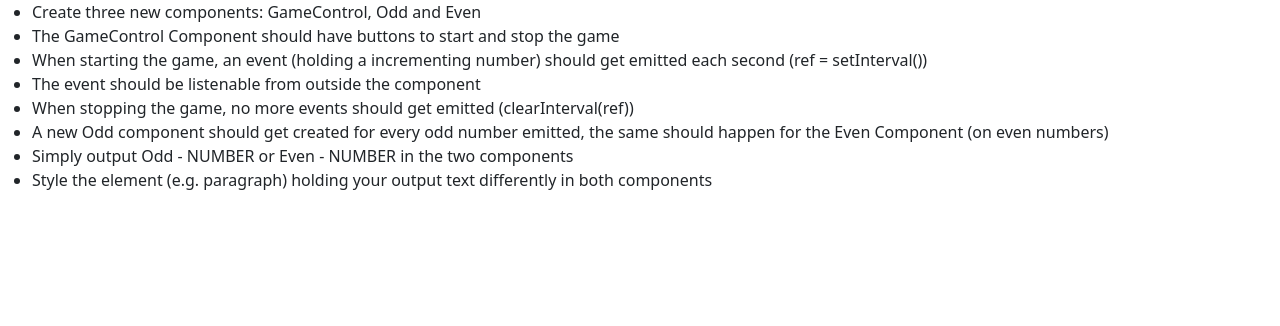
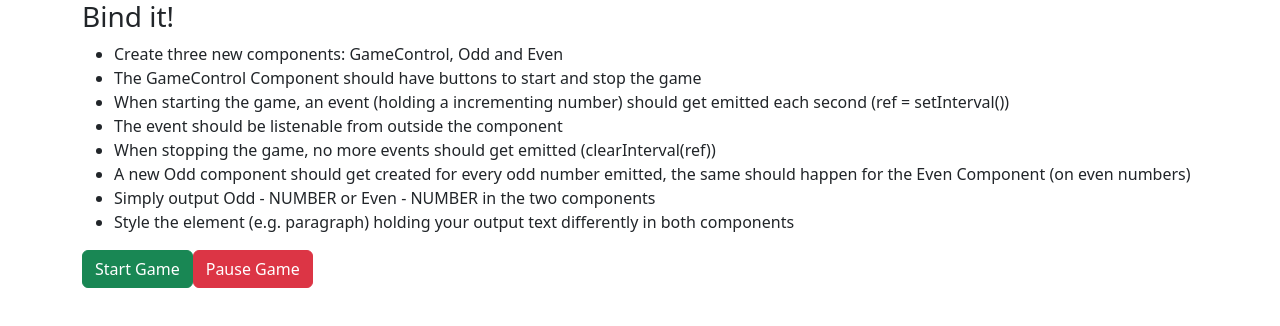
Before and after one commit to bekasturua/Angular--Task-4, an Angular app: page / in a window 1280 px wide. Shown: the top 326 px of the page. Built offline with nearby package versions, Linux system fonts and the light colour scheme.

Commit message:
add start game timer in console

```diff
--- a/src/app/app.component.html
+++ b/src/app/app.component.html
@@ -1,11 +1,16 @@
+<div class="container">
+  <div class="row">
+    <div class="col-xs-12">
+      <h3>Bind it!</h3>
       <ul>
         <li>Create three new components: GameControl, Odd and Even</li>
         <li>
-    The GameControl Component should have buttons to start and stop the game
+          The GameControl Component should have buttons to start and stop the
+          game
         </li>
         <li>
-    When starting the game, an event (holding a incrementing number) should get
-    emitted each second (ref = setInterval())
+          When starting the game, an event (holding a incrementing number)
+          should get emitted each second (ref = setInterval())
         </li>
         <li>The event should be listenable from outside the component</li>
         <li>
@@ -13,12 +18,24 @@
           (clearInterval(ref))
         </li>
         <li>
-    A new Odd component should get created for every odd number emitted, the
-    same should happen for the Even Component (on even numbers)
+          A new Odd component should get created for every odd number emitted,
+          the same should happen for the Even Component (on even numbers)
         </li>
-  <li>Simply output Odd - NUMBER or Even - NUMBER in the two components</li>
         <li>
-    Style the element (e.g. paragraph) holding your output text differently in
-    both components
+          Simply output Odd - NUMBER or Even - NUMBER in the two components
+        </li>
+        <li>
+          Style the element (e.g. paragraph) holding your output text
+          differently in both components
         </li>
       </ul>
+    </div>
+  </div>
+  <div class="row">
+    <div class="col-xs-12">
+      <app-game-control
+        (intervalFired)="onIntervalFired($event)"
+      ></app-game-control>
+    </div>
+  </div>
+</div>
--- a/src/app/app.component.ts
+++ b/src/app/app.component.ts
@@ -6,5 +6,8 @@ import { Component } from '@angular/core';
   styleUrls: ['./app.component.css']
 })
 export class AppComponent {
+  onIntervalFired(firedNumber: number) {
+    console.log(firedNumber);
+  }
 
 }
--- a/src/app/game-control/game-control.component.html
+++ b/src/app/game-control/game-control.component.html
@@ -1 +1,2 @@
-<p>game-control works!</p>
+<button class="btn btn-success" (click)="onStartGame()">Start Game</button>
+<button class="btn btn-danger">Pause Game</button>
--- a/src/app/game-control/game-control.component.ts
+++ b/src/app/game-control/game-control.component.ts
@@ -1,4 +1,4 @@
-import { Component } from '@angular/core';
+import { Component, EventEmitter, Output } from '@angular/core';
 
 @Component({
   selector: 'app-game-control',
@@ -6,5 +6,15 @@ import { Component } from '@angular/core';
   styleUrls: ['./game-control.component.css']
 })
 export class GameControlComponent {
+  @Output() intervalFired = new EventEmitter<number>();
+  interval;
+  lastNumber = 0;
+
+  onStartGame() {
+    this.interval = setInterval(() => {
+      this.intervalFired.emit(this.lastNumber + 1);
+      this.lastNumber++;
+    }, 1000);
+  }
 
 }
```
Lines whose indentation alone changed are shown as unchanged.
